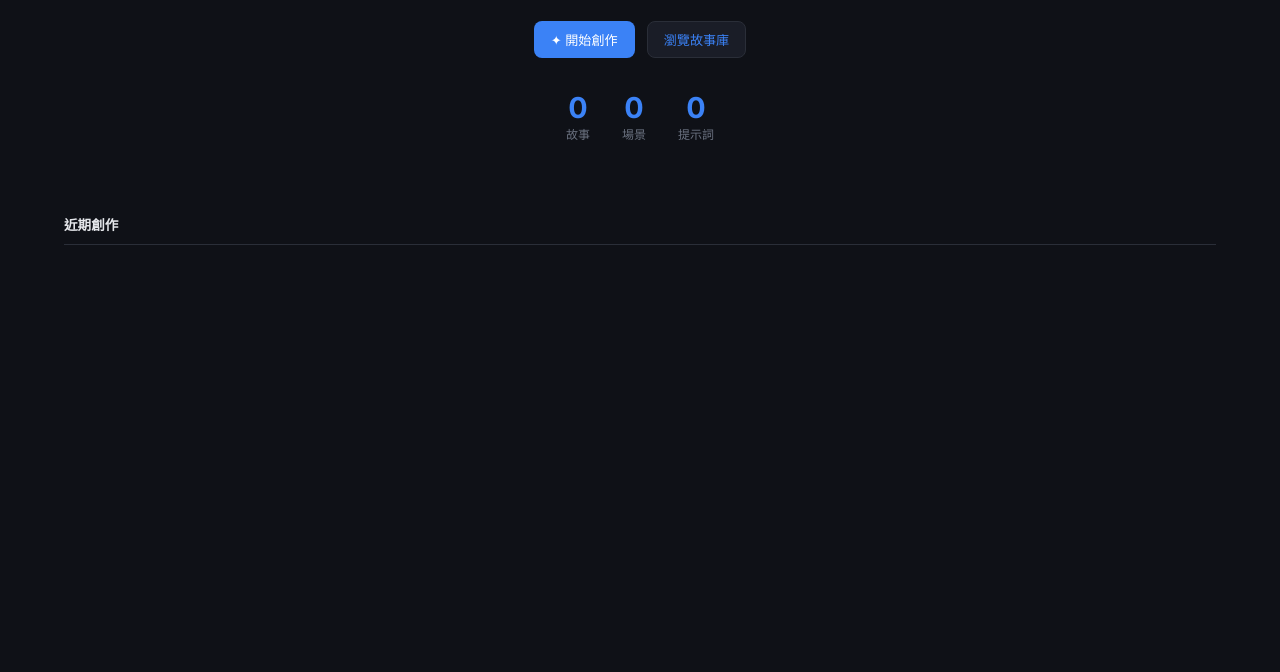
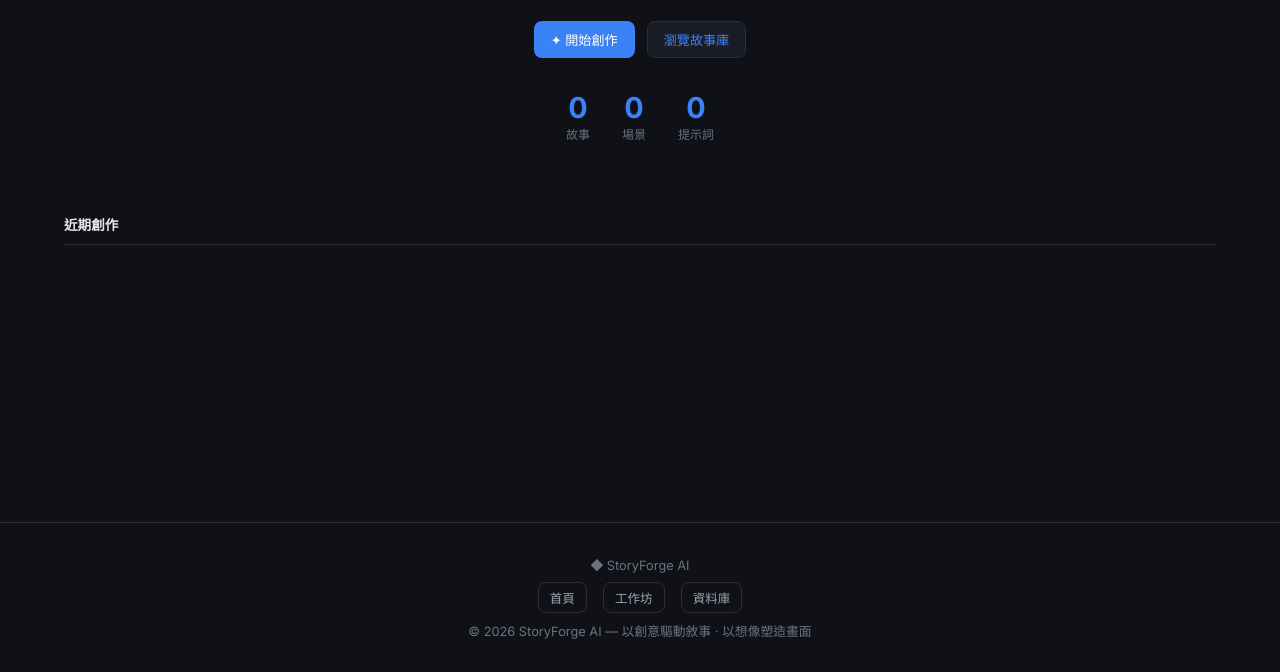
Before and after one commit to iiooiioo888/StoryForge-AI, a website with bundled scripts: page public/index.html in a window 1280 px wide. Shown: the part 278-950 px from the top of the page. Before the commit the page ends 800 px from the top, so only its background shows below. Built offline with nearby package versions, Linux system fonts and the light colour scheme.

Commit message:
fix: add footer to HTML

```diff
--- a/public/index.html
+++ b/public/index.html
@@ -263,6 +263,17 @@
 </div>
 </main>
 
+<!-- ═══ FOOTER ═══ -->
+<footer class="site-footer" style="padding:2rem 1.5rem;border-top:1px solid var(--border);text-align:center;color:var(--text-dim);font-size:.8rem">
+  <div style="margin-bottom:.5rem">◆ StoryForge AI</div>
+  <div style="display:flex;gap:1rem;justify-content:center;margin-bottom:.5rem">
+    <button class="btn btn-ghost btn-sm" data-action="switchTab" data-tab="home">首頁</button>
+    <button class="btn btn-ghost btn-sm" data-action="switchTab" data-tab="workshop">工作坊</button>
+    <button class="btn btn-ghost btn-sm" data-action="switchTab" data-tab="library">資料庫</button>
+  </div>
+  <div>© 2026 StoryForge AI — 以創意驅動敘事 · 以想像塑造畫面</div>
+</footer>
+
 <!-- ═══ MODALS ═══ -->
 <div class="modal-overlay" id="auth-modal">
   <div class="modal">
```
